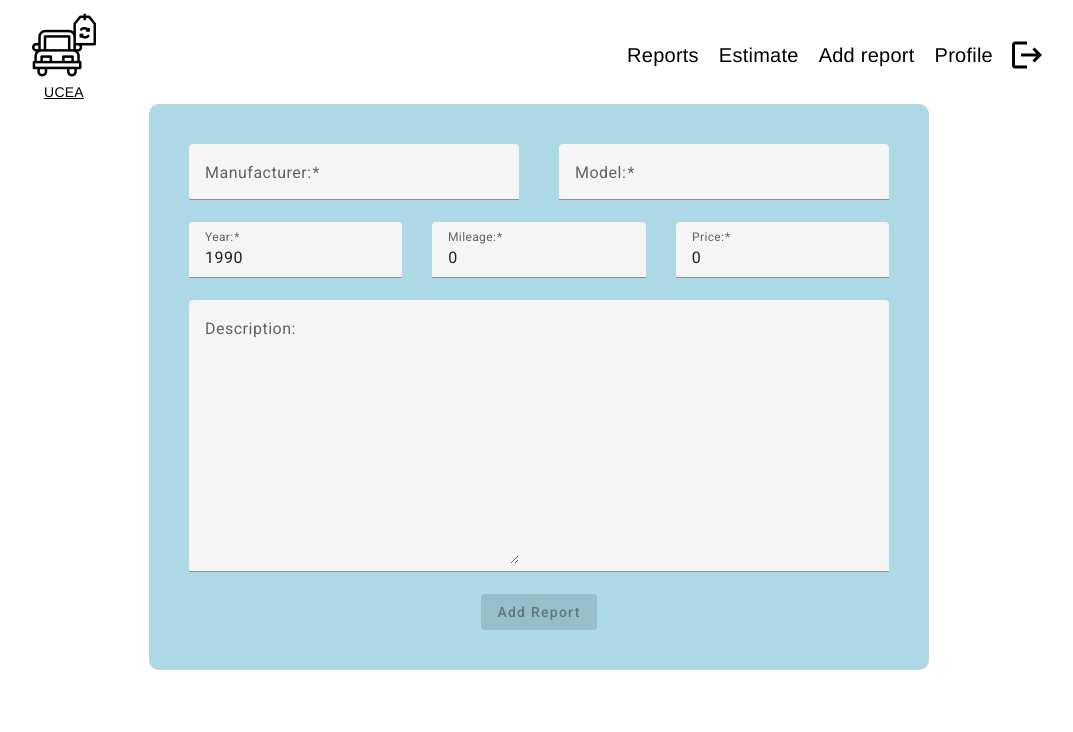
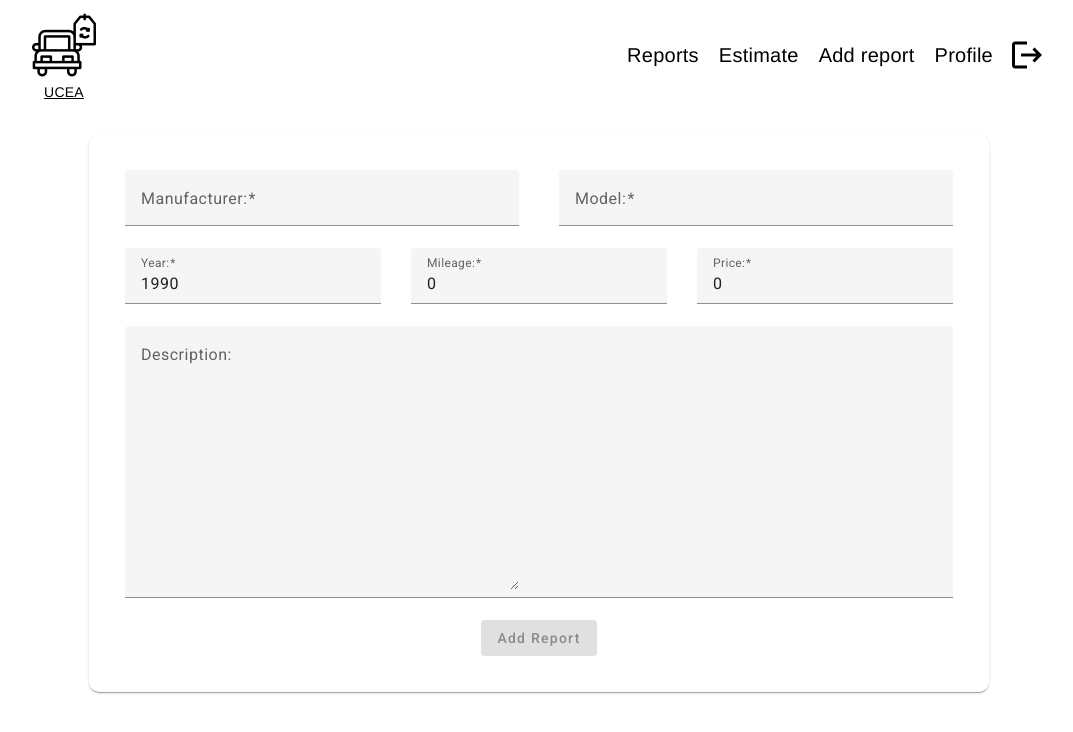
Before and after one commit to shevOle/ang-used-car-evaluation-app, an Angular app: page /add-report in a window 1280 px wide. Shown: the top 732 px of the page, without its empty margins (101-1174 px from the left). Built offline with nearby package versions, Linux system fonts and the light colour scheme; sample sign-in values are in the browser's storage.

Commit message:
refactor: use mui card for add report foem background

```diff
--- a/src/app/add-report/add-report.component.html
+++ b/src/app/add-report/add-report.component.html
@@ -1,3 +1,5 @@
+<mat-card>
+  <mat-card-content>
     <form class="estimate-page-form" [formGroup]="addReportForm">
       <div class="estimate-page-form-input">
         <mat-form-field>
@@ -36,7 +38,9 @@
 
       <div class="estimate-page-form-input">
         <mat-form-field>
-      <mat-label for="estimate-page-input-description">Description:</mat-label>
+          <mat-label for="estimate-page-input-description"
+            >Description:</mat-label
+          >
           <textarea
             matInput
             type="text"
@@ -56,12 +60,16 @@
       ></ucea-button>
 
       <div class="estimate-page-form-input-errors">
-    <p *ngIf="checkFormField('make', 'required')">Manufacturer is required.</p>
+        <p *ngIf="checkFormField('make', 'required')">
+          Manufacturer is required.
+        </p>
         <p *ngIf="checkFormField('make', 'invalid')">
           Manufacturer should be a string.
         </p>
         <p *ngIf="checkFormField('model', 'required')">Model is required.</p>
-    <p *ngIf="checkFormField('model', 'invalid')">Model should be a string.</p>
+        <p *ngIf="checkFormField('model', 'invalid')">
+          Model should be a string.
+        </p>
         <p *ngIf="checkFormField('year', 'required')">
           Production year is required.
         </p>
@@ -75,12 +83,18 @@
           Production year can't be less than 1990.
         </p>
         <p *ngIf="checkFormField('price', 'required')">Price is required.</p>
-    <p *ngIf="checkFormField('price', 'invalid')">Price should be a number.</p>
+        <p *ngIf="checkFormField('price', 'invalid')">
+          Price should be a number.
+        </p>
         <p *ngIf="checkFormField('price', 'max')">
           Price can't be greater than $1000000.
         </p>
-    <p *ngIf="checkFormField('price', 'min')">Price can't be less than $0.</p>
-    <p *ngIf="checkFormField('mileage', 'required')">Mileage is required.</p>
+        <p *ngIf="checkFormField('price', 'min')">
+          Price can't be less than $0.
+        </p>
+        <p *ngIf="checkFormField('mileage', 'required')">
+          Mileage is required.
+        </p>
         <p *ngIf="checkFormField('mileage', 'invalid')">
           Mileage should be a number.
         </p>
@@ -92,3 +106,5 @@
         </p>
       </div>
     </form>
+  </mat-card-content>
+</mat-card>
--- a/src/app/add-report/add-report.component.scss
+++ b/src/app/add-report/add-report.component.scss
@@ -1,18 +1,19 @@
 $break-point-s: 720px;
 $break-point-xs: 480px;
 
+.mat-mdc-card.mdc-card {
+  width: 80%;
+  max-width: 900px;
+  border-radius: 10px;
+  margin: 40px auto 0;
+}
+
 .estimate-page-form {
-  width: 80%;
-  max-width: 700px;
-
   display: flex;
   flex-wrap: wrap;
   justify-content: space-between;
   align-items: center;
-  padding: 40px;
-  margin: 10px auto;
-  background-color: lightblue;
-  border-radius: 10px;
+  padding: 20px;
 
   .estimate-page-form-input > .mat-mdc-form-field,
   .mat-mdc-form-field input {
--- a/src/app/add-report/add-report.component.ts
+++ b/src/app/add-report/add-report.component.ts
@@ -8,6 +8,7 @@ import {
 } from '@angular/forms';
 import { MatInputModule } from '@angular/material/input';
 import { MatFormFieldModule } from '@angular/material/form-field';
+import { MatCardModule } from '@angular/material/card';
 import { ReportService } from '../services/reports.service';
 import { CommonButton } from '../common-components/button';
 
@@ -30,6 +31,7 @@ type FormControlFieldName =
     CommonButton,
     MatInputModule,
     MatFormFieldModule,
+    MatCardModule,
   ],
   templateUrl: './add-report.component.html',
   styleUrl: './add-report.component.scss',
```
Lines whose indentation alone changed are shown as unchanged.
